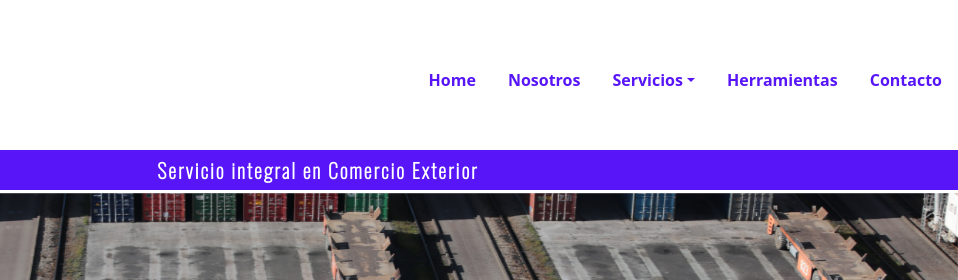
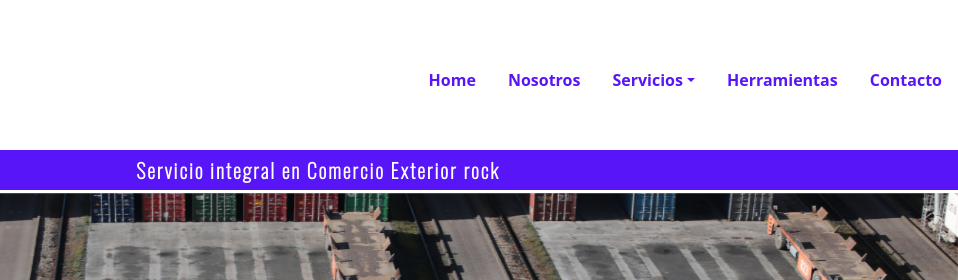
Before and after one commit to Fernandogaston/servicio-comex, a website: page index.html in a window 1280 px wide. Shown: the top 280 px of the page, 322-1280 px from the left. Drawn offline with nearby package versions, Linux system fonts and the light colour scheme.

Commit message:
agregue Servicio integral rock en html.index

```diff
--- a/index.html
+++ b/index.html
@@ -49,7 +49,7 @@
         <!--carousel-->
         <section>
             <div class="row">
-                <div class="col-sm-12 Servicio__Integral">Servicio integral en Comercio Exterior</div>
+                <div class="col-sm-12 Servicio__Integral">Servicio integral en Comercio Exterior rock</div>
             </div>
             <div class="row">
               <div id="carouselExampleInterval" class="carousel slide" data-bs-ride="carousel">
```
